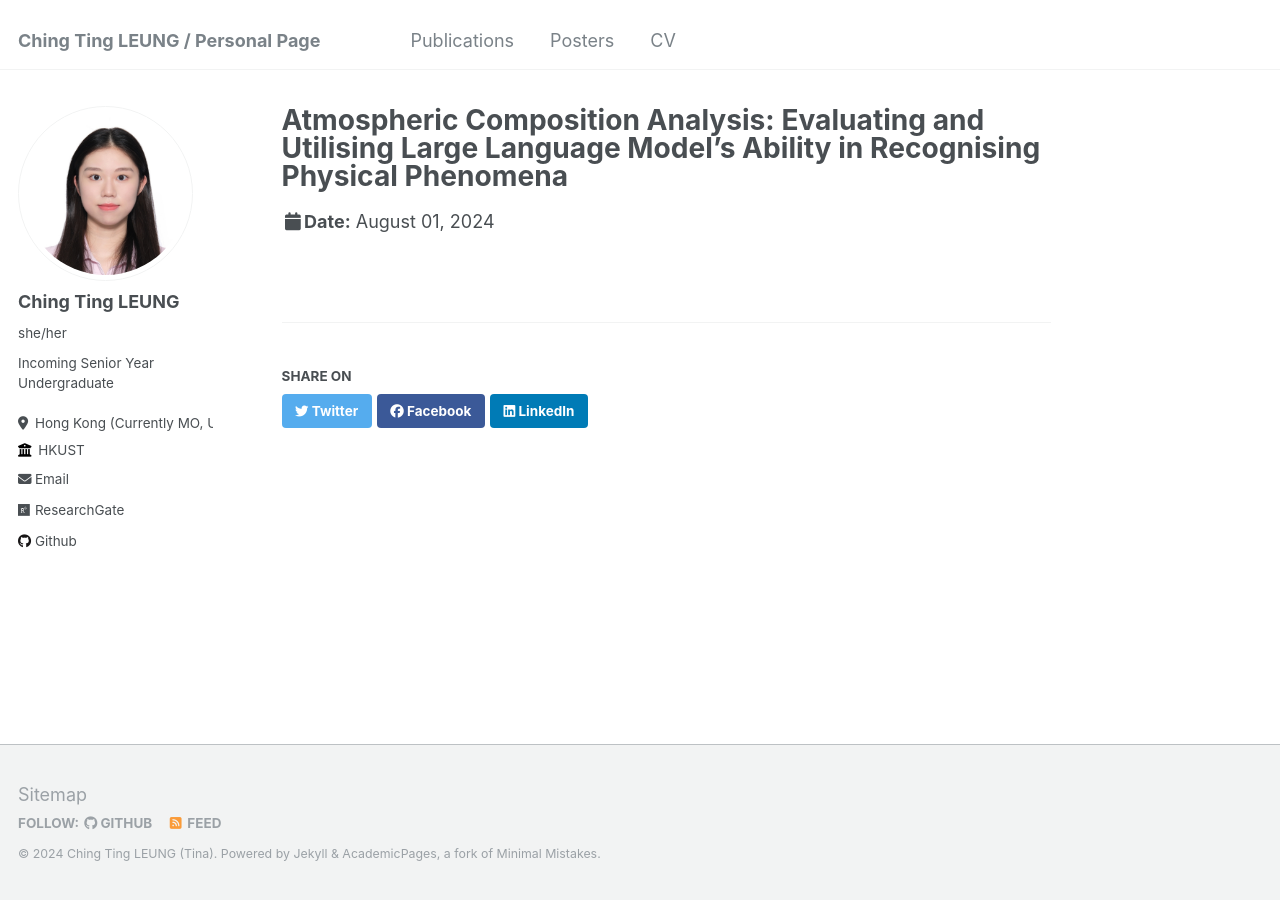
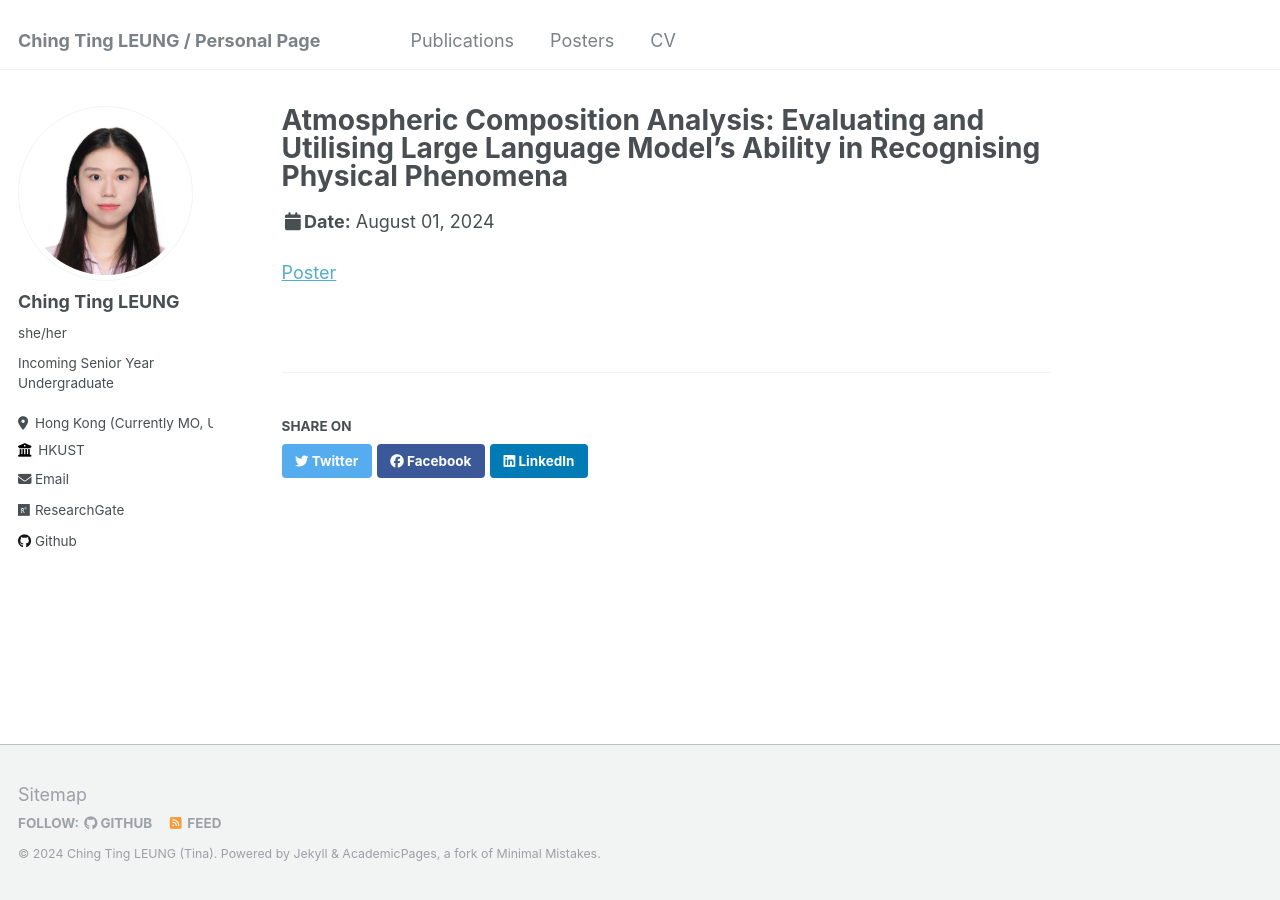
Before and after one commit to ting2025/ting2025.github.io, a Jekyll site: the page built from _talks/MISRIP.md, in a window 1280 px wide. Built offline with Jekyll 4.4.1, drawn with Linux system fonts in a browser that asks for light colours.

Commit message:
Update MISRIP.md

```diff
--- a/_talks/MISRIP.md
+++ b/_talks/MISRIP.md
@@ -7,3 +7,4 @@ venue: "Washington University in St. Louis"
 date: 2024-08-01
 location: "St. Louis MO, USA"
 ---
+[Poster](files/MISRIP_Poster-5.pdf)
```
